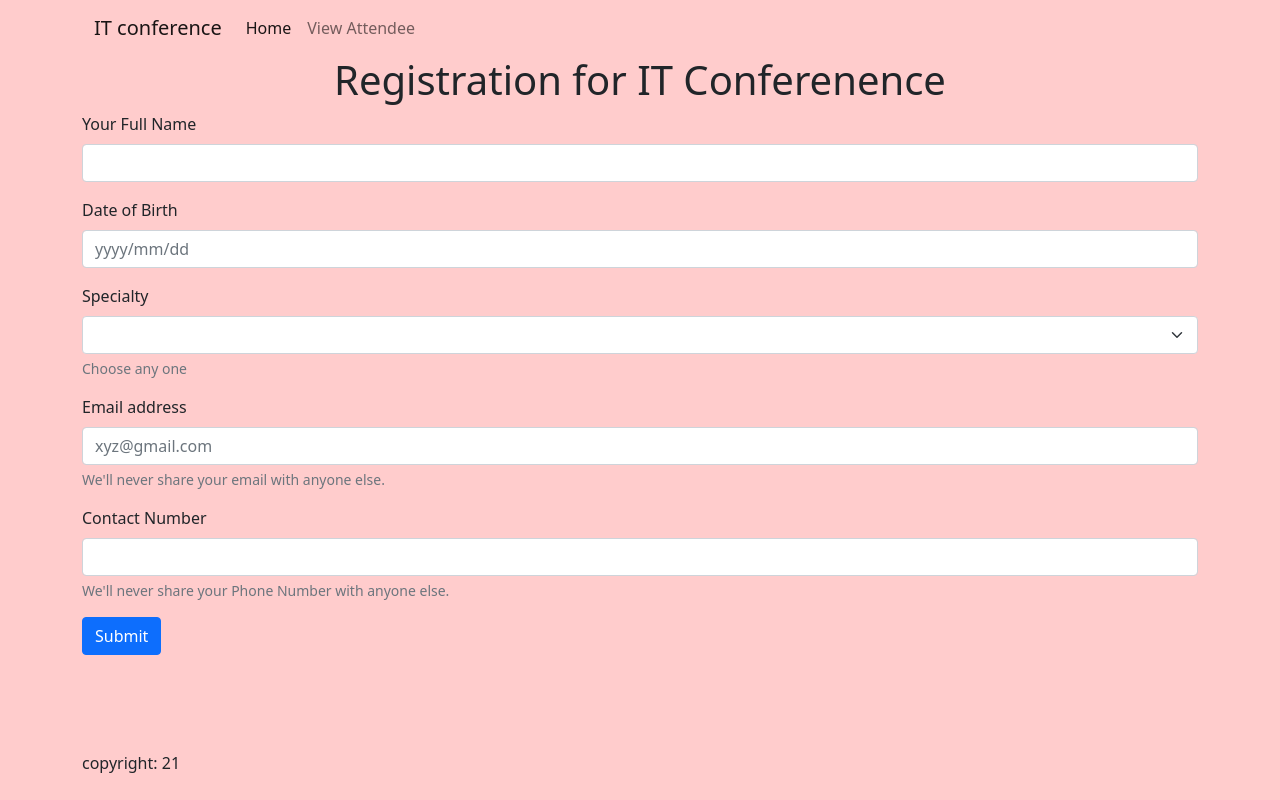
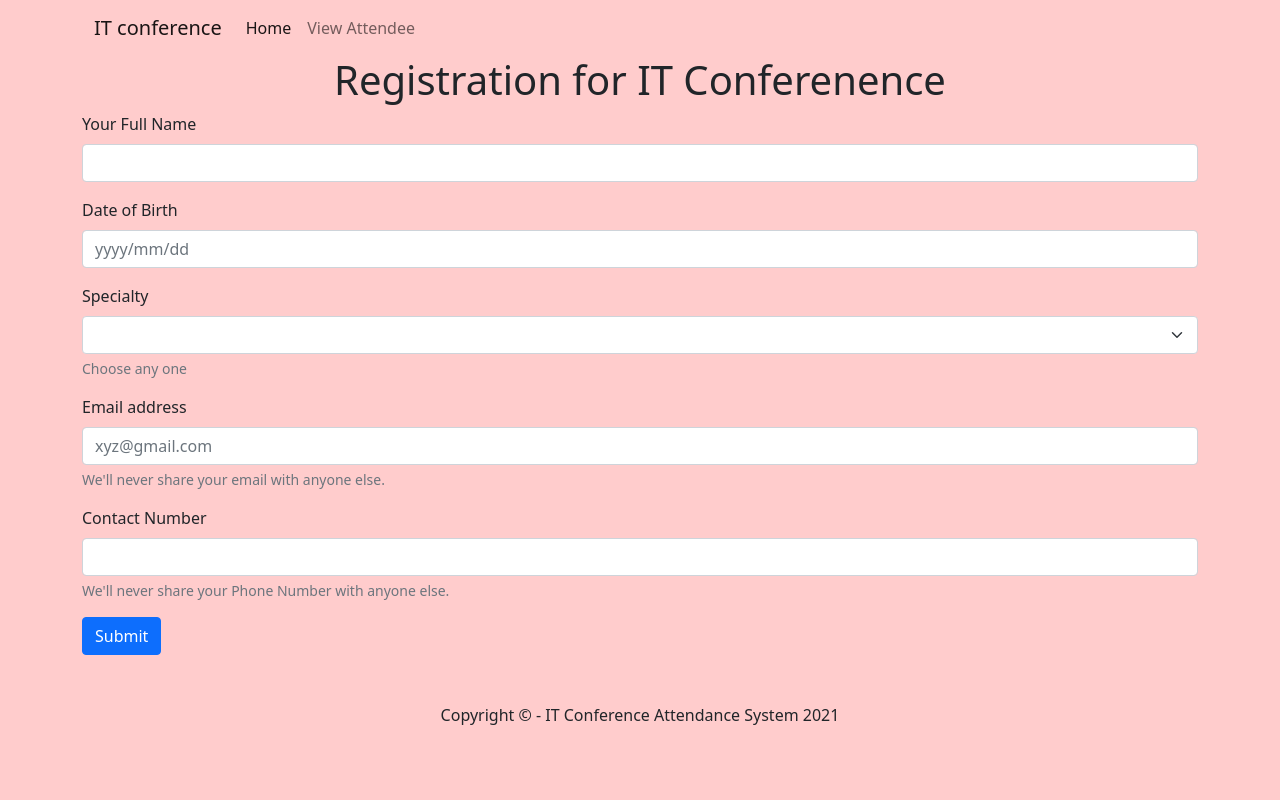
Before and after one commit to butterflysly53/Attandace, a PHP site: page /index.php in a window 1280 px wide. Run offline with PHP 8.4, Linux system fonts and the light colour scheme; data that the repository does not hold is empty; some libraries are stand-ins or nearby versions.

Commit message:
Update footer.php

```diff
--- a/includes/footer.php
+++ b/includes/footer.php
@@ -1,10 +1,8 @@
 <br/>
 <br/>
-<br/>
-<br/>
-<div id="footer">
-    <?php echo 'copyright: '. date("y"); ?>
-</div>
+<div  class="container" >
+          <p style="text-align:center"> Copyright &copy; - IT Conference Attendance System <?php echo date('Y'); ?></p>
+ </div>
 </div>
  <!-- Optional JavaScript; choose one of the two! -->
 
```
